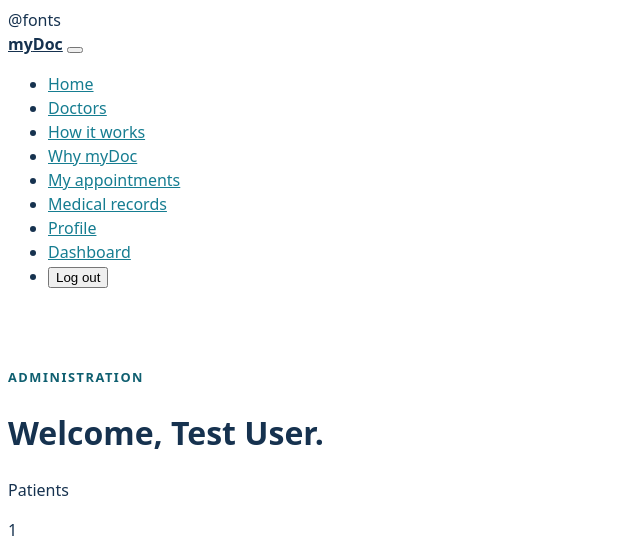
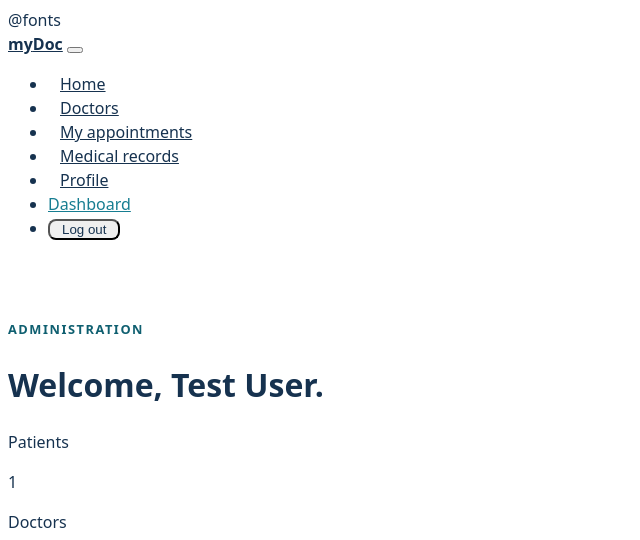
Before and after one commit to afrin-arifa/myDoc, a Laravel app: page /admin/dashboard in a window 1280 px wide. Shown: the top 540 px of the page, without its empty margins (0-640 px from the left). Run offline with Laravel 12, Linux system fonts and the light colour scheme; a user stored in the database is signed in; data comes from the database, SQL or seed files in the repository; tables that the repository leaves empty hold one stand-in row (values such as "Sample post"); style sheets or scripts are compiled from the project's sources.

Commit message:
Improve role-based navigation
Define each role's navbar links in one place: guests keep the informational
links, while patients, doctors and admins see only the pages they can open.
Signed-in menus collapse until they fit on one line, labels never wrap
mid-word, and the active link is clearly marked.

Admins now reach doctor management from the navbar instead of the public
directory; their access to the directory is unchanged and still tested.

Co-Authored-By: Claude Opus 5.5 <noreply@anthropic.com>

```diff
--- a/resources/css/app.css
+++ b/resources/css/app.css
@@ -1468,11 +1468,21 @@ main {
 }
 
 @media (min-width: 992px) {
-    .navbar-nav {
+    .navbar-expand-lg .navbar-nav {
         align-items: center;
     }
 
-    .navbar-collapse .navbar-nav {
+    .navbar-expand-lg .navbar-collapse .navbar-nav {
+        padding-block: 0;
+    }
+}
+
+@media (min-width: 1200px) {
+    .navbar-expand-xl .navbar-nav {
+        align-items: center;
+    }
+
+    .navbar-expand-xl .navbar-collapse .navbar-nav {
         padding-block: 0;
     }
 }
@@ -1761,3 +1771,63 @@ main {
     max-width: 100%;
     object-fit: contain;
 }
+
+/* Global navigation: labels never wrap or break mid-word; the menu collapses into the toggle instead. */
+.site-navbar {
+    .nav-link,
+    .btn {
+        overflow-wrap: normal;
+        white-space: nowrap;
+    }
+
+    .nav-link {
+        border-radius: 0.5rem;
+        color: var(--mydoc-ink);
+        font-weight: 500;
+        padding-inline: 0.75rem;
+
+        &:hover,
+        &:focus-visible {
+            color: var(--mydoc-primary-dark);
+        }
+
+        &.active {
+            color: var(--mydoc-primary-dark);
+            font-weight: 600;
+            text-decoration: underline;
+            text-decoration-color: var(--mydoc-primary);
+            text-decoration-thickness: 2px;
+            text-underline-offset: 0.45rem;
+        }
+    }
+
+    .btn.active {
+        box-shadow: 0 0 0 0.2rem rgba(37, 99, 235, 0.25);
+    }
+
+    .navbar-collapse {
+        max-width: 100%;
+    }
+}
+
+@media (max-width: 1199.98px) {
+    .navbar-expand-xl.site-navbar .navbar-nav .nav-link,
+    .navbar-expand-xl.site-navbar .site-navbar__action {
+        width: 100%;
+    }
+
+    .navbar-expand-xl.site-navbar .site-navbar__action {
+        margin-block: 0.5rem;
+    }
+}
+
+@media (max-width: 991.98px) {
+    .navbar-expand-lg.site-navbar .navbar-nav .nav-link,
+    .navbar-expand-lg.site-navbar .site-navbar__action {
+        width: 100%;
+    }
+
+    .navbar-expand-lg.site-navbar .site-navbar__action {
+        margin-block: 0.5rem;
+    }
+}
--- a/resources/views/components/layout/navbar.blade.php
+++ b/resources/views/components/layout/navbar.blade.php
@@ -1,4 +1,53 @@
-<nav class="navbar navbar-expand-lg bg-white py-3" aria-label="Main navigation">
+{{--
+    Global navigation. Links are defined per role in one place below and rendered by a single loop.
+    Guests see the public, informational links; signed-in users see only the pages their role can open.
+    Each link: label, url, and the route patterns that mark it active.
+--}}
+@php
+    $user = auth()->user();
+    $role = $user?->role;
+    $canBrowseDirectory = Illuminate\Support\Facades\Gate::allows('browseDirectory', App\Models\DoctorProfile::class);
+    $directoryLink = ['label' => 'Doctors', 'url' => route('doctors.index'), 'active' => ['doctors.*']];
+    $homeLink = ['label' => 'Home', 'url' => route('home'), 'active' => ['home']];
+
+    $links = match ($role) {
+        'patient' => array_values(array_filter([
+            $homeLink,
+            $canBrowseDirectory ? $directoryLink : null,
+            ['label' => 'My appointments', 'url' => route('patient.appointments.index'), 'active' => ['patient.appointments.*', 'appointment-slots.*']],
+            ['label' => 'Medical records', 'url' => route('patient.documents.index'), 'active' => ['patient.documents.*']],
+            ['label' => 'Profile', 'url' => route('patient.profile'), 'active' => ['patient.profile']],
+        ])),
+        'doctor' => [
+            $homeLink,
+            ['label' => 'Appointments', 'url' => route('doctor.appointments.index'), 'active' => ['doctor.appointments.*']],
+            ['label' => 'Schedule', 'url' => route('doctor.schedule'), 'active' => ['doctor.schedule']],
+            ['label' => 'Patients', 'url' => route('doctor.patients.index'), 'active' => ['doctor.patients.*']],
+            ['label' => 'Medical records', 'url' => route('doctor.medical-records.index'), 'active' => ['doctor.medical-records.*']],
+            ['label' => 'Profile', 'url' => route('doctor.profile'), 'active' => ['doctor.profile', 'doctor.settings']],
+        ],
+        'admin' => [
+            ['label' => 'Doctors', 'url' => route('admin.doctors.index'), 'active' => ['admin.doctors.*']],
+            ['label' => 'Patients', 'url' => route('admin.users.index', ['role' => 'patient']), 'active' => ['admin.users.*']],
+            ['label' => 'Appointments', 'url' => route('admin.appointments.index'), 'active' => ['admin.appointments.*']],
+            ['label' => 'Medical records', 'url' => route('admin.medical-documents.index'), 'active' => ['admin.medical-documents.*']],
+        ],
+        default => array_values(array_filter([
+            $homeLink,
+            $canBrowseDirectory ? $directoryLink : null,
+            ['label' => 'How it works', 'url' => url('/#how-it-works'), 'active' => []],
+            ['label' => 'Why myDoc', 'url' => url('/#features'), 'active' => []],
+        ])),
+    };
+
+    $dashboardRoute = in_array($role, ['patient', 'doctor', 'admin'], true) ? $role.'.dashboard' : null;
+    $onDashboard = $dashboardRoute !== null && request()->routeIs($dashboardRoute);
+
+    // Signed-in menus have more links, so they collapse into the mobile menu until there is room for one line.
+    $breakpoint = $user ? 'xl' : 'lg';
+@endphp
+
+<nav class="navbar navbar-expand-{{ $breakpoint }} site-navbar bg-white py-3" aria-label="Main navigation">
     <div class="container">
         <a class="navbar-brand fs-3" href="{{ route('home') }}">my<span class="text-primary">Doc</span></a>
 
@@ -8,34 +57,20 @@
         </button>
 
         <div class="collapse navbar-collapse" id="main-navigation">
-            <ul class="navbar-nav ms-auto align-items-lg-center gap-lg-3">
-                <li class="nav-item">
-                    <a class="nav-link {{ request()->routeIs('home') ? 'active' : '' }}" href="{{ route('home') }}"
-                        @if (request()->routeIs('home')) aria-current="page" @endif>Home</a>
-                </li>
-                @can('browseDirectory', App\Models\DoctorProfile::class)
+            <ul class="navbar-nav ms-auto align-items-{{ $breakpoint }}-center gap-{{ $breakpoint }}-2">
+                @foreach ($links as $link)
+                    @php($isActive = $link['active'] !== [] && request()->routeIs(...$link['active']))
                     <li class="nav-item">
-                        <a class="nav-link {{ request()->routeIs('doctors.*') ? 'active' : '' }}" href="{{ route('doctors.index') }}"
-                            @if (request()->routeIs('doctors.*')) aria-current="page" @endif>Doctors</a>
+                        <a @class(['nav-link', 'active' => $isActive]) href="{{ $link['url'] }}" @if ($isActive) aria-current="page" @endif>{{ $link['label'] }}</a>
                     </li>
-                @endcan
-                <li class="nav-item"><a class="nav-link" href="{{ url('/#how-it-works') }}">How it works</a></li>
-                <li class="nav-item"><a class="nav-link" href="{{ url('/#features') }}">Why myDoc</a></li>
+                @endforeach
+
                 @auth
-                    @if (auth()->user()->role === 'admin')
-                        <li class="nav-item"><a class="nav-link {{ request()->routeIs('admin.users.*') ? 'active' : '' }}" href="{{ route('admin.users.index') }}">Users</a></li>
-                        <li class="nav-item"><a class="nav-link {{ request()->routeIs('admin.doctors.*') ? 'active' : '' }}" href="{{ route('admin.doctors.index') }}">Doctors</a></li>
-                        <li class="nav-item"><a class="nav-link {{ request()->routeIs('admin.medical-documents.*') ? 'active' : '' }}" href="{{ route('admin.medical-documents.index') }}">Documents</a></li>
-                    @elseif (auth()->user()->role === 'patient')
-                        <li class="nav-item"><a class="nav-link {{ request()->routeIs('patient.appointments.*') ? 'active' : '' }}" href="{{ route('patient.appointments.index') }}">My appointments</a></li>
-                        <li class="nav-item"><a class="nav-link {{ request()->routeIs('patient.documents.*') ? 'active' : '' }}" href="{{ route('patient.documents.index') }}">Medical records</a></li>
-                        <li class="nav-item"><a class="nav-link {{ request()->routeIs('patient.profile') ? 'active' : '' }}" href="{{ route('patient.profile') }}">Profile</a></li>
-                    @elseif (auth()->user()->role === 'doctor')
-                        <li class="nav-item"><a class="nav-link {{ request()->routeIs('doctor.appointments.*') ? 'active' : '' }}" href="{{ route('doctor.appointments.index') }}">Appointments</a></li>
+                    @if ($dashboardRoute)
+                        <li class="nav-item site-navbar__action">
+                            <a @class(['btn btn-primary px-4', 'active' => $onDashboard]) href="{{ route($dashboardRoute) }}" @if ($onDashboard) aria-current="page" @endif>Dashboard</a>
+                        </li>
                     @endif
-                    <li class="nav-item">
-                        <a class="btn btn-primary px-4" href="{{ route(auth()->user()->role . '.dashboard') }}">Dashboard</a>
-                    </li>
                     <li class="nav-item">
                         <form method="POST" action="{{ route('logout') }}">
                             @csrf
@@ -43,8 +78,12 @@
                         </form>
                     </li>
                 @else
-                    <li class="nav-item"><a class="nav-link" href="{{ route('login') }}">Log in</a></li>
-                    <li class="nav-item"><a class="btn btn-primary px-4" href="{{ route('register') }}">Get started</a></li>
+                    <li class="nav-item">
+                        <a @class(['nav-link', 'active' => request()->routeIs('login')]) href="{{ route('login') }}" @if (request()->routeIs('login')) aria-current="page" @endif>Log in</a>
+                    </li>
+                    <li class="nav-item site-navbar__action">
+                        <a @class(['btn btn-primary px-4', 'active' => request()->routeIs('register')]) href="{{ route('register') }}" @if (request()->routeIs('register')) aria-current="page" @endif>Register</a>
+                    </li>
                 @endauth
             </ul>
         </div>
```
Also changed, not shown: tests/Feature/DoctorDirectoryAccessTest.php (+4 -1 lines), tests/Feature/NavigationTest.php (added, +168 -0 lines).
